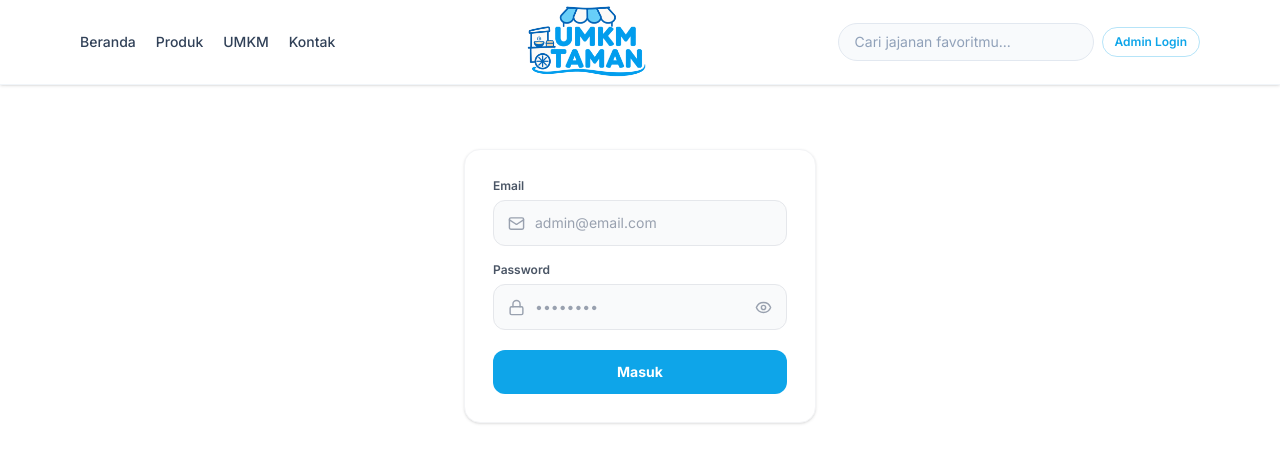
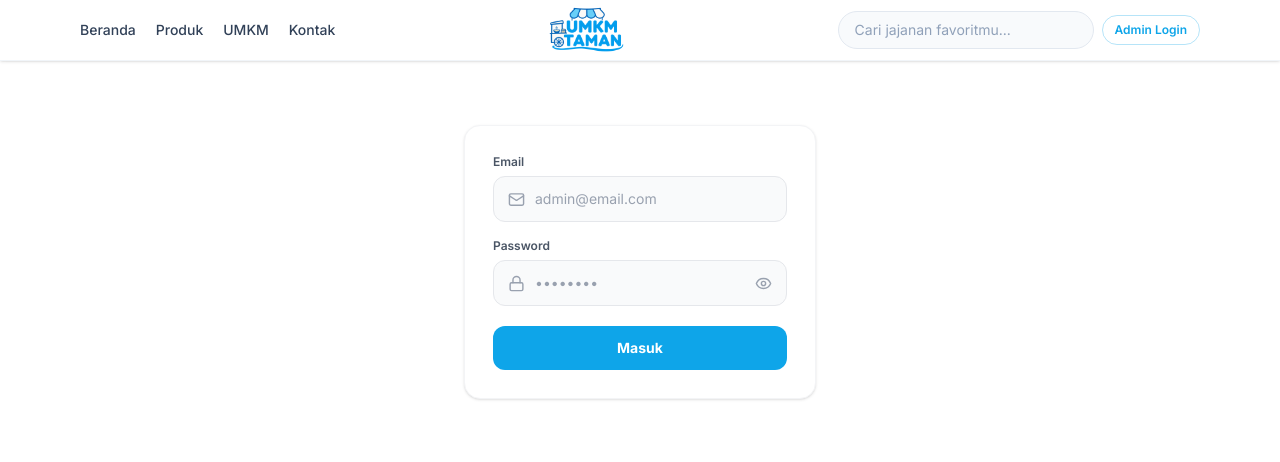
Before and after one commit to kuracake/umkm-kelurahan-taman, a Next.js app: page /login in a window 1280 px wide. Shown: the top 462 px of the page. Built offline with nearby package versions, Linux system fonts and the light colour scheme; no server answers; the database is empty.

Commit message:
perbaikan ukuran logo

```diff
--- a/components/shared/navbar.tsx
+++ b/components/shared/navbar.tsx
@@ -188,16 +188,16 @@ export function Navbar({
               src="/favicon.png"
               alt={namaWebsite}
               width={400}
-              height={160}
+              height={400}
               priority
               className="
-                -my-6
-                h-24
+                -my-4
+                h-16
                 w-auto
                 max-w-full
                 object-contain
-                sm:-my-8
-                sm:h-32
+                sm:-my-5
+                sm:h-20
               "
             />
           </Link>
```
